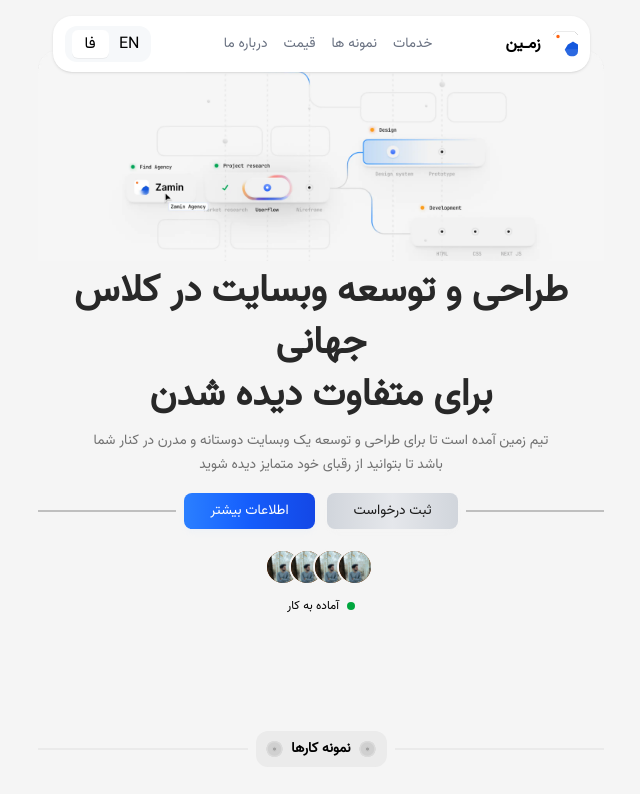
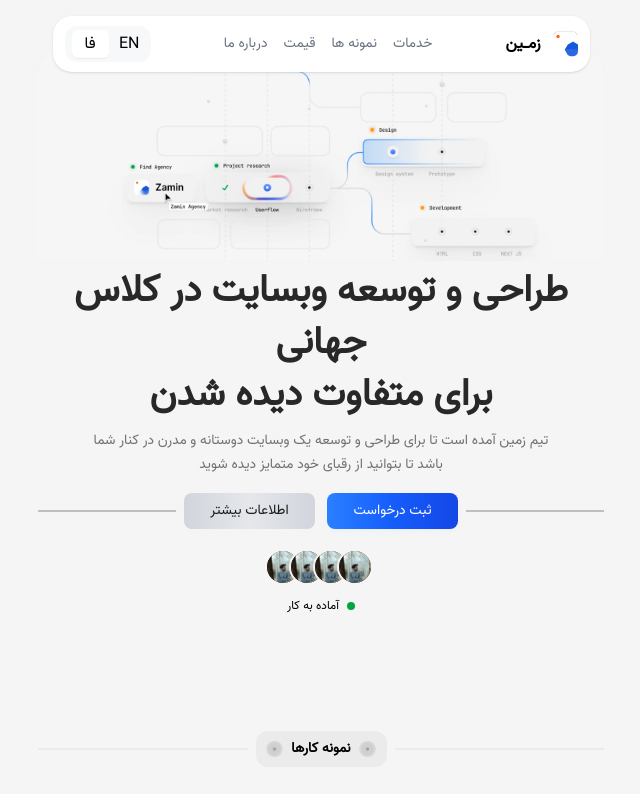
Before and after one commit to parsa-farshah/zaminpersian, a Next.js app: page / in a window 1280 px wide. Shown: the top 794 px of the page, without its empty margins (319-959 px from the left). Built offline with nearby package versions, Linux system fonts and the light colour scheme.

Commit message:
bug fixing 5

```diff
--- a/app/components/Header.tsx
+++ b/app/components/Header.tsx
@@ -36,12 +36,12 @@ function Header() {
           <div className="bg-[#BFBFBF] w-full h-0.5"></div>
           <div className="flex gap-3">
             <div className="w-full flex justify-center">
-              <button className="w-[131px] cursor-pointer flex justify-center items-center h-9 text-white bg-gradient-to-r from-blue-500 via-blue-600 to-blue-700 hover:bg-gradient-to-br shadow-md shadow-blue-100/20 dark:shadow-md dark:shadow-blue-300/80 font-medium rounded-lg text-sm text-center font-vazir transform transition hover:-translate-y-1 motion-reduce:transition-none motion-reduce:hover:transform-none">
+              <button className="w-[131px] cursor-pointer flex  justify-center text-sm items-center h-9 text-[#1B1B1B] bg-gradient-to-r from-gray-300 via-gray-200 to-gray-300 hover:bg-gradient-to-br shadow-md shadow-gray-100/20 dark:shadow-md dark:shadow-gray-300/80 font-medium rounded-lg text-center font-vazir transform transition hover:-translate-y-1 motion-reduce:transition-none motion-reduce:hover:transform-none">
                 اطلاعات بیشتر
               </button>
             </div>
             <div className="w-full flex justify-center">
-              <button className="w-[131px] cursor-pointer flex  justify-center text-sm items-center h-9 text-[#1B1B1B] bg-gradient-to-r from-gray-300 via-gray-200 to-gray-300 hover:bg-gradient-to-br shadow-md shadow-gray-100/20 dark:shadow-md dark:shadow-gray-300/80 font-medium rounded-lg text-center font-vazir transform transition hover:-translate-y-1 motion-reduce:transition-none motion-reduce:hover:transform-none ">
+              <button className=" w-[131px] cursor-pointer flex justify-center items-center h-9 text-white bg-gradient-to-r from-blue-500 via-blue-600 to-blue-700 hover:bg-gradient-to-br shadow-md shadow-blue-100/20 dark:shadow-md dark:shadow-blue-300/80 font-medium rounded-lg text-sm text-center font-vazir transform transition hover:-translate-y-1 motion-reduce:transition-none motion-reduce:hover:transform-none ">
                 ثبت درخواست
               </button>
             </div>
```
